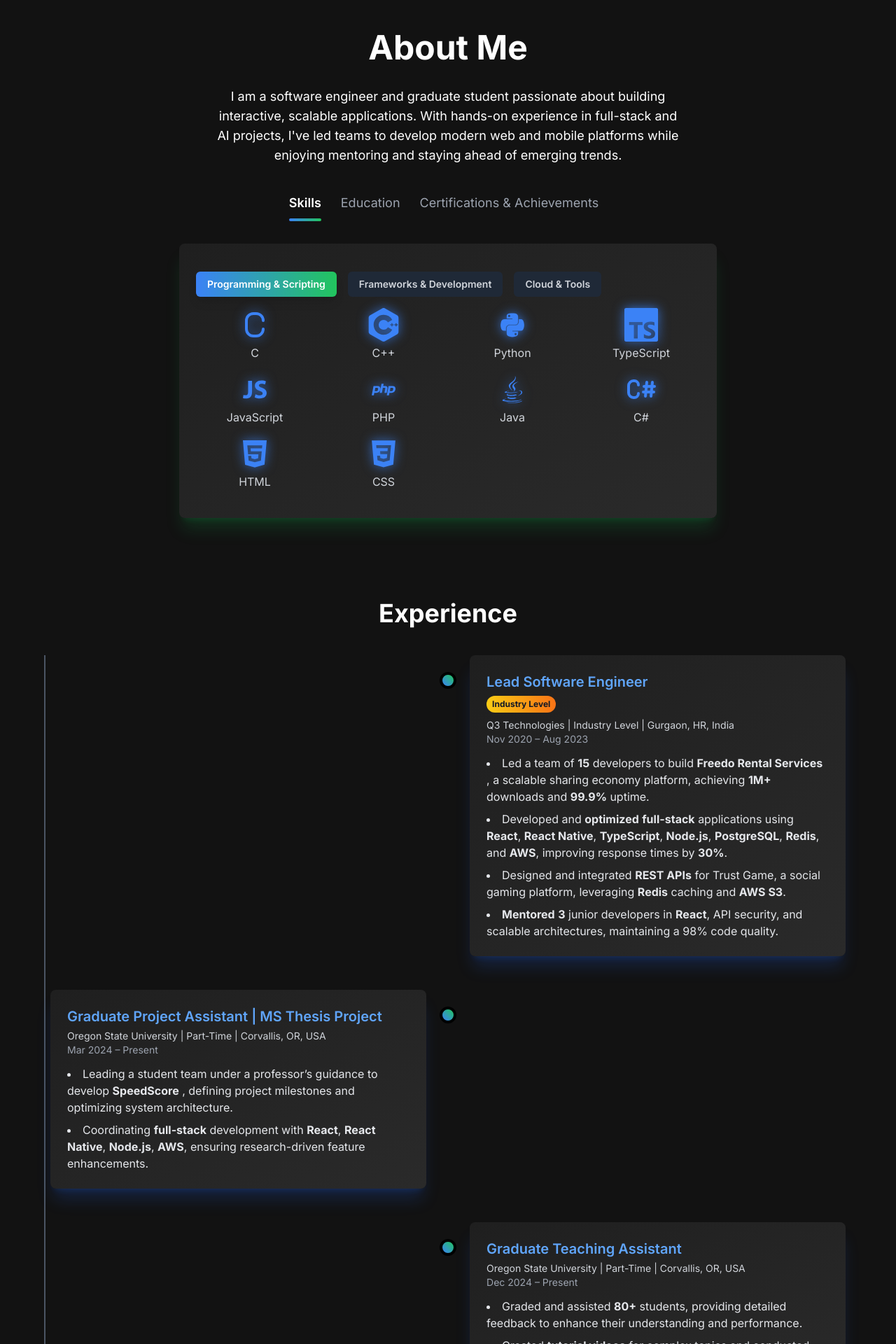
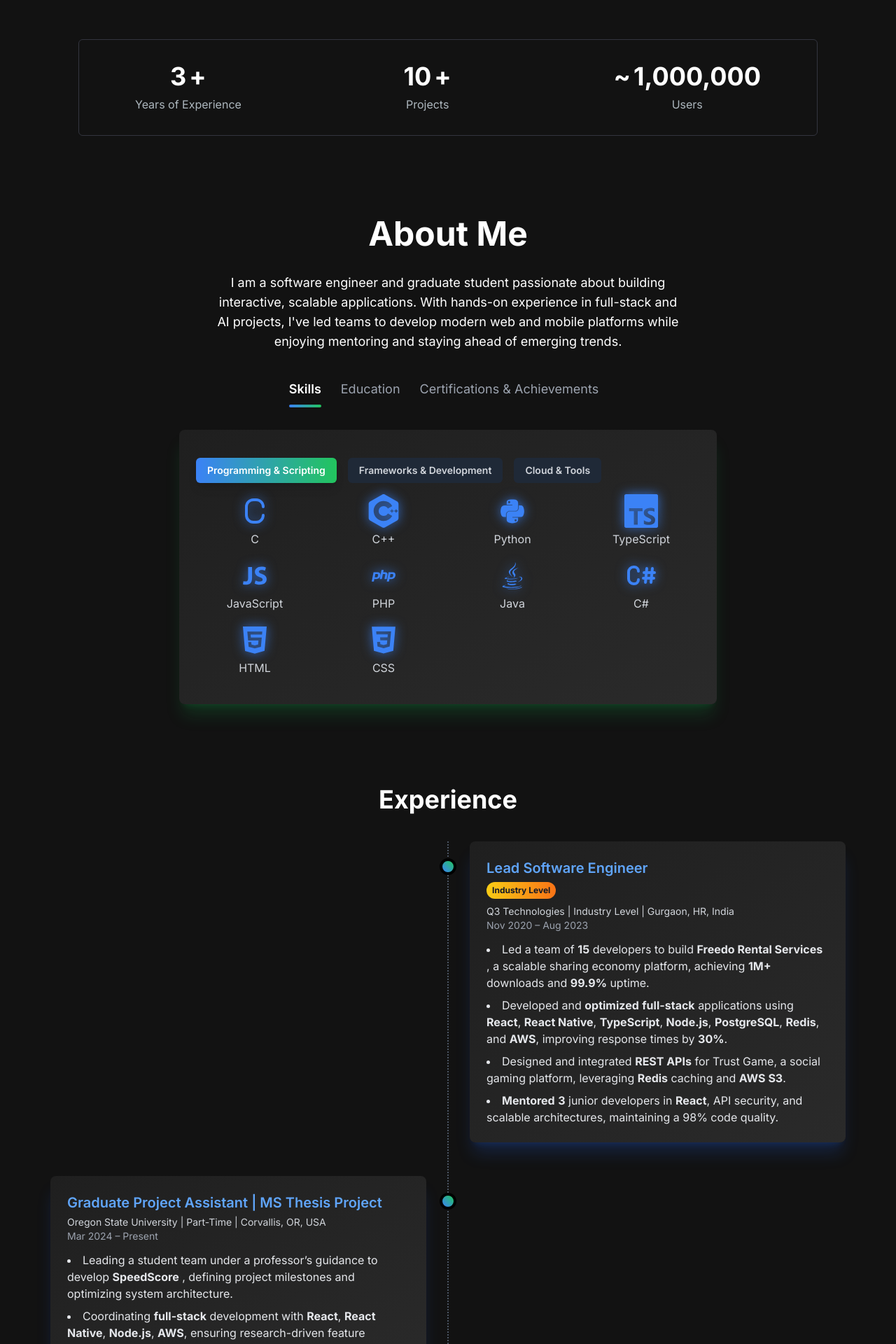
Before and after one commit to mkg5599/My-Portfolio, a Next.js app: page / in a window 1280 px wide. Shown: the part 840-2760 px from the top of the page at 70% size. Built offline with nearby package versions, Linux system fonts and the light colour scheme.

Commit message:
Experience highlights section added

```diff
--- a/package.json
+++ b/package.json
@@ -18,6 +18,7 @@
     "postcss": "^8.5.3",
     "react": "^18.2.0",
     "react-animated-numbers": "^0.16.0",
+    "react-countup": "^6.5.3",
     "react-dom": "18.2.0",
     "react-icons": "^5.5.0",
     "react-type-animation": "^3.1.0",
--- /dev/null
+++ b/src/app/components/ExperienceHighlights.jsx
@@ -0,0 +1,57 @@
+"use client";
+import React from "react";
+import CountUp from "react-countup";
+
+const achievementsList = [
+    {
+        metric: "Years of Experience",
+        value: 3,
+        postfix: "+",
+    },
+    {
+        metric: "Projects",
+        value: 10,
+        postfix: "+",
+    },
+    {
+        prefix: "~",
+        metric: "Users",
+        value: 1000000,
+    },
+];
+
+const ExperienceHighlights = () => {
+    return (
+        <div className="py-8 px-4 xl:gap-16 sm:py-16 xl:px-16">
+            <div className="sm:border-[#33353F] sm:border rounded-md py-8 px-16 flex flex-col sm:flex-row items-center justify-between">
+                {achievementsList.map((achievement, index) => (
+                    <div
+                        key={index}
+                        className="flex flex-col items-center justify-center mx-4 my-4 sm:my-0"
+                    >
+                        <h2 className="text-white text-4xl font-bold flex flex-row items-center">
+                            {achievement.prefix && (
+                                <span className="mr-1">{achievement.prefix}</span>
+                            )}
+                            <CountUp
+                                start={0}
+                                end={achievement.value}
+                                duration={2}
+                                separator=","
+                                className="text-white text-4xl font-bold"
+                            />
+                            {achievement.postfix && (
+                                <span className="ml-1">{achievement.postfix}</span>
+                            )}
+                        </h2>
+                        <p className="text-[#ADB7BE] text-base mt-2">
+                            {achievement.metric}
+                        </p>
+                    </div>
+                ))}
+            </div>
+        </div>
+    );
+};
+
+export default ExperienceHighlights;
--- a/src/app/components/ExperienceSection.jsx
+++ b/src/app/components/ExperienceSection.jsx
@@ -81,15 +81,11 @@ const processBullet = (text) => {
     ];
 
     keywords.sort((a, b) => b.length - a.length);
-
     const escapedKeywords = keywords.map((kw) =>
         kw.replace(/[-\/\\^$*+?.()|[\]{}]/g, "\\$&")
     );
-
     const regex = new RegExp(`(${escapedKeywords.join("|")})`, "g");
-
     const parts = noLinks.split(regex);
-
     return parts.map((part, index) => {
         if (keywords.includes(part)) {
             return (
@@ -104,9 +100,10 @@ const processBullet = (text) => {
 
 const ExperienceSection = () => {
     const [expandedItems, setExpandedItems] = useState({});
-
     const sortedExperienceData = [
-        ...EXPERIENCE_DATA.filter((exp) => exp.company.includes("Industry Level")),
+        ...EXPERIENCE_DATA.filter((exp) =>
+            exp.company.includes("Industry Level")
+        ),
         ...EXPERIENCE_DATA.filter((exp) => !exp.company.includes("Industry Level")),
     ];
 
@@ -114,7 +111,15 @@ const ExperienceSection = () => {
         <section id="experience" className="py-16 text-white">
             <div className="container mx-auto px-4 relative">
                 <h2 className="text-4xl font-bold mb-10 text-center">Experience</h2>
-                <div className="hidden md:block absolute top-20 bottom-0 border-r-2 border-gray-600 border-dottedleft-1/2 -translate-x-1/2" />
+                <div
+                    className="
+            hidden md:block
+            absolute top-20 bottom-0
+            border-r-2 border-gray-600 border-dotted
+            left-1/2
+            -translate-x-1/2
+          "
+                />
                 <div className="flex flex-col space-y-12">
                     {sortedExperienceData.map((exp, i) => {
                         const isLeftSide = i % 2 === 0;
@@ -148,8 +153,8 @@ const ExperienceSection = () => {
                     border-black
                     ${isLeftSide
                                             ? "left-[-4.25%] -translate-x-1/2"
-                                            : "right-[-4.25%] translate-x-1/2"
-                                        }`}
+                                            : "right-[-4.25%] translate-x-1/2"}
+                  `}
                                 />
                                 <div
                                     className="
--- a/src/app/components/Navbar.jsx
+++ b/src/app/components/Navbar.jsx
@@ -7,6 +7,7 @@ import MenuOverlay from "./MenuOverlay";
 
 const navLinks = [
   { title: "About", path: "#about" },
+  { title: "Experience", path: "#experience" },
   { title: "Projects", path: "#projects" },
   { title: "Contact", path: "#contact" },
 ];
--- a/src/app/page.js
+++ b/src/app/page.js
@@ -9,6 +9,7 @@ import ExperienceSection from "./components/ExperienceSection";
 import ThreeBackground from "./components/ThreeBackground";
 import Loader from "./components/Loader";
 import { useState, useEffect } from "react";
+import ExperienceHighlights from "./components/ExperienceHighlights";
 
 export default function Home() {
 
@@ -32,6 +33,7 @@ export default function Home() {
       <ThreeBackground />
       <div className="container mt-24 mx-auto px-12 py-4 z-10">
         <HeroSection />
+        <ExperienceHighlights />
         <AboutSection />
         <ExperienceSection />
         <ProjectsSection />
```
